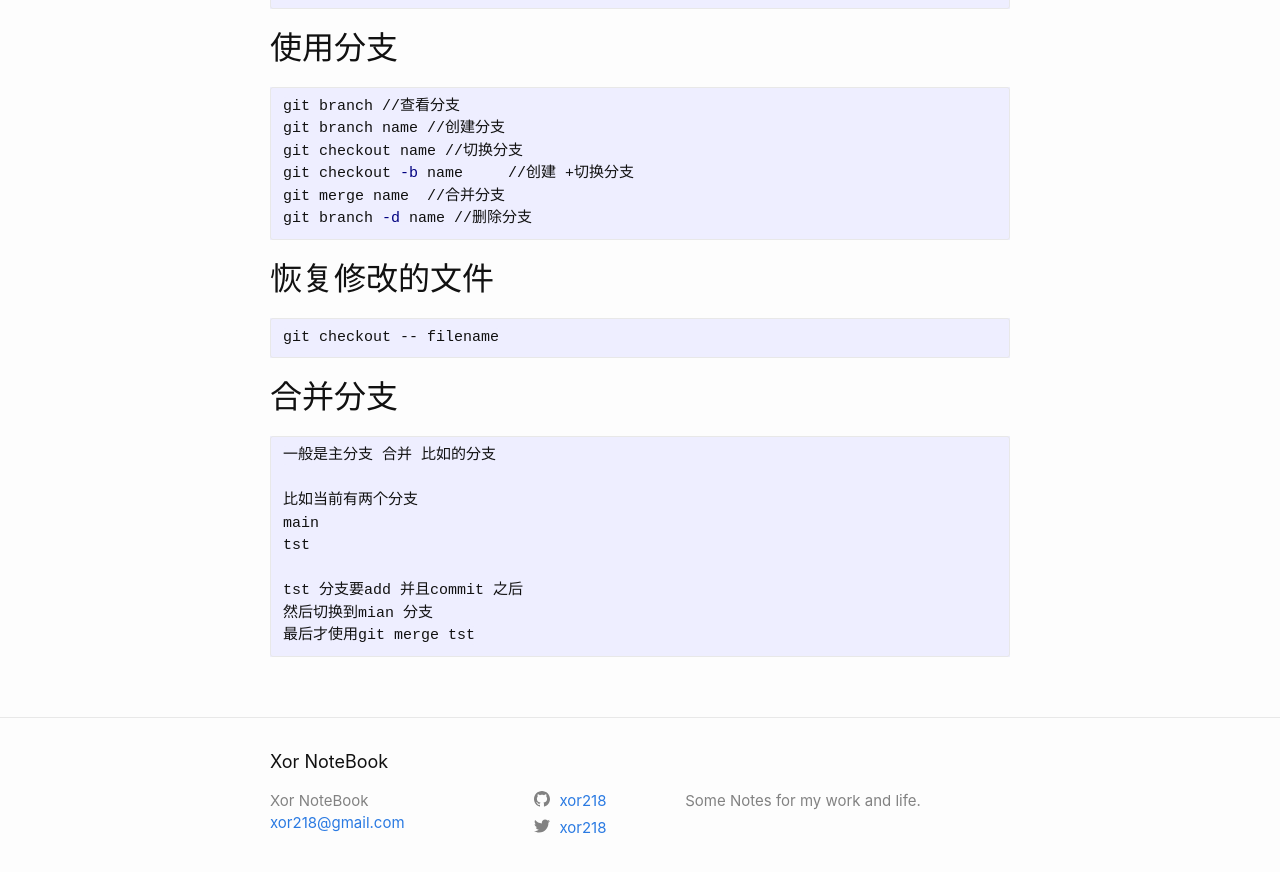
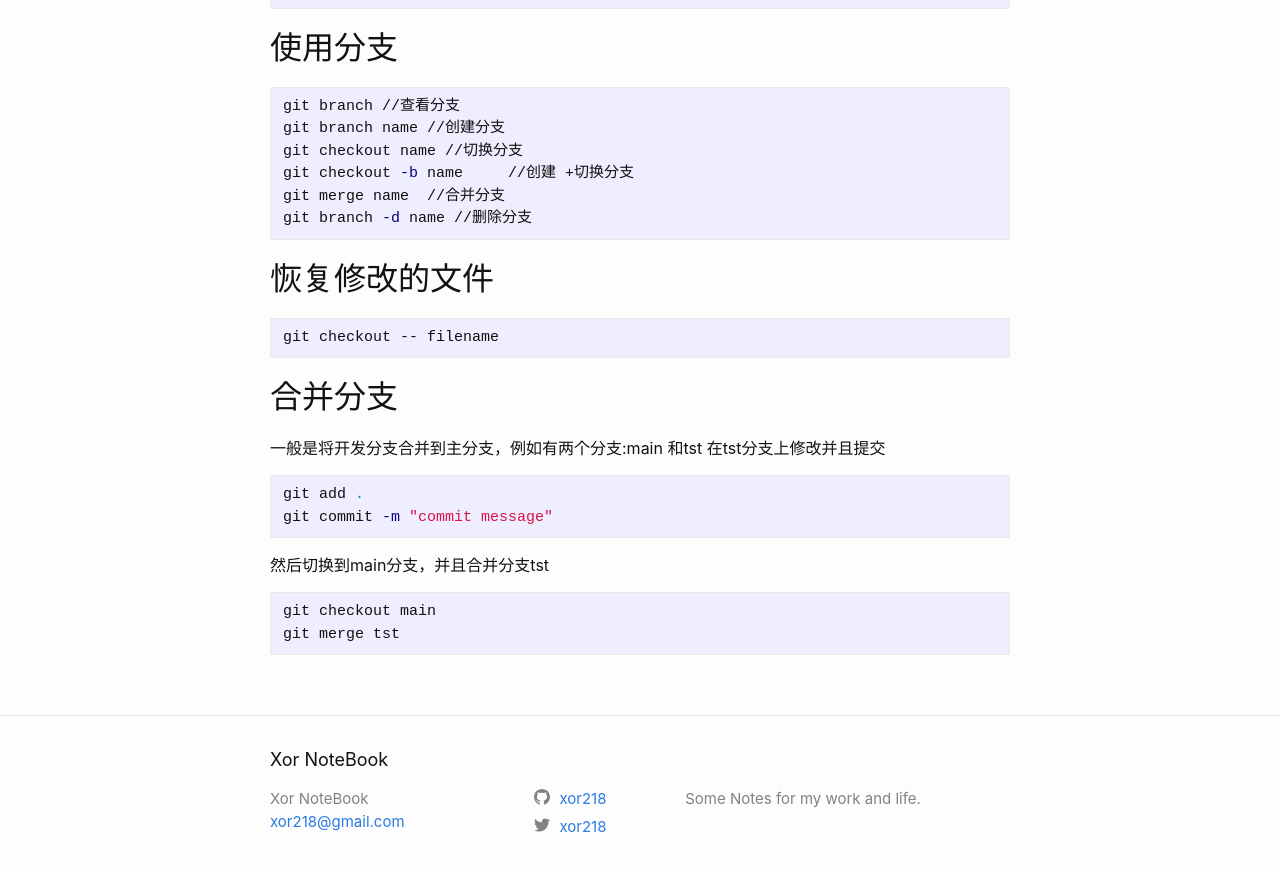
Before and after one commit to xor218/xor218.github.io, a Jekyll site: the page built from LinuxBase/2024-05-07-Git如何使用.md, in a window 1280 px wide and 900 px high, scrolled down 3011 px. Shown: the top 872 px of the window. Built offline with Jekyll 4.4.1, drawn with Linux system fonts in a browser that asks for light colours.

Commit message:
修改git

````diff
--- a/LinuxBase/2024-05-07-Git如何使用.md
+++ b/LinuxBase/2024-05-07-Git如何使用.md
@@ -171,14 +171,15 @@ git checkout -- filename
 
 ## 合并分支
 
+一般是将开发分支合并到主分支，例如有两个分支:main 和tst
+在tst分支上修改并且提交
+```bash
+git add .
+git commit -m "commit message"
 ```
-一般是主分支 合并 比如的分支
 
-比如当前有两个分支
-main
-tst
-
-tst 分支要add 并且commit 之后
-然后切换到mian 分支
-最后才使用git merge tst
+然后切换到main分支，并且合并分支tst
+```bash
+git checkout main
+git merge tst
 ```
````
